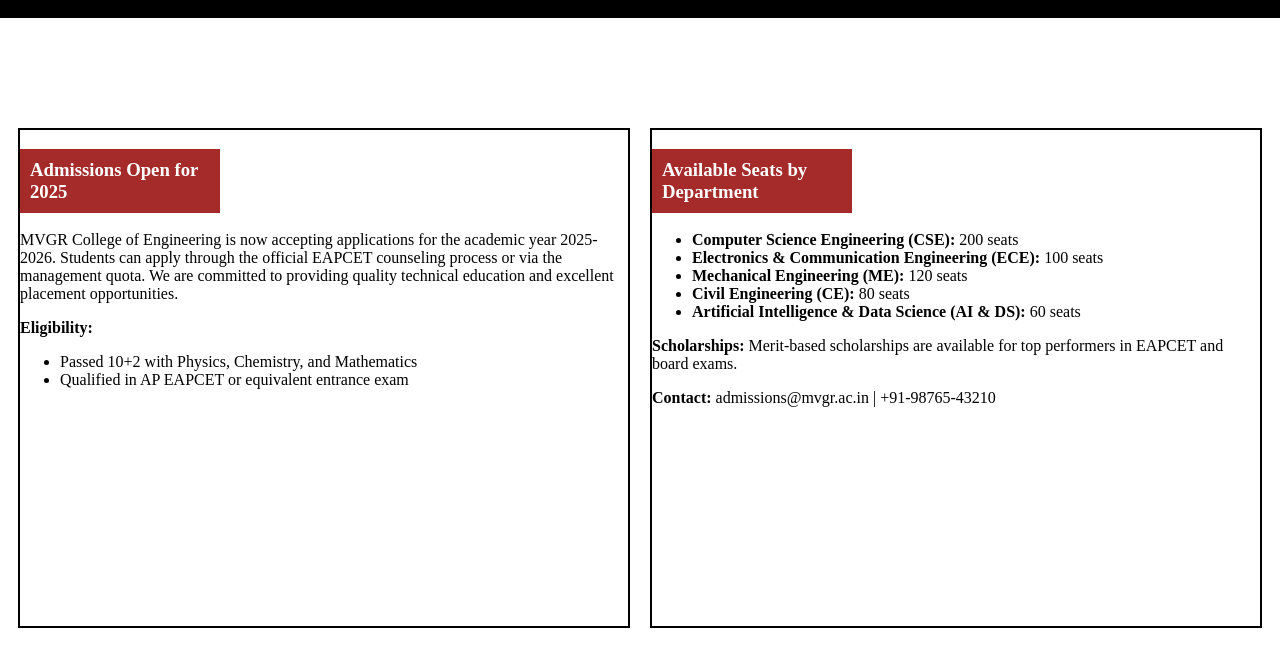
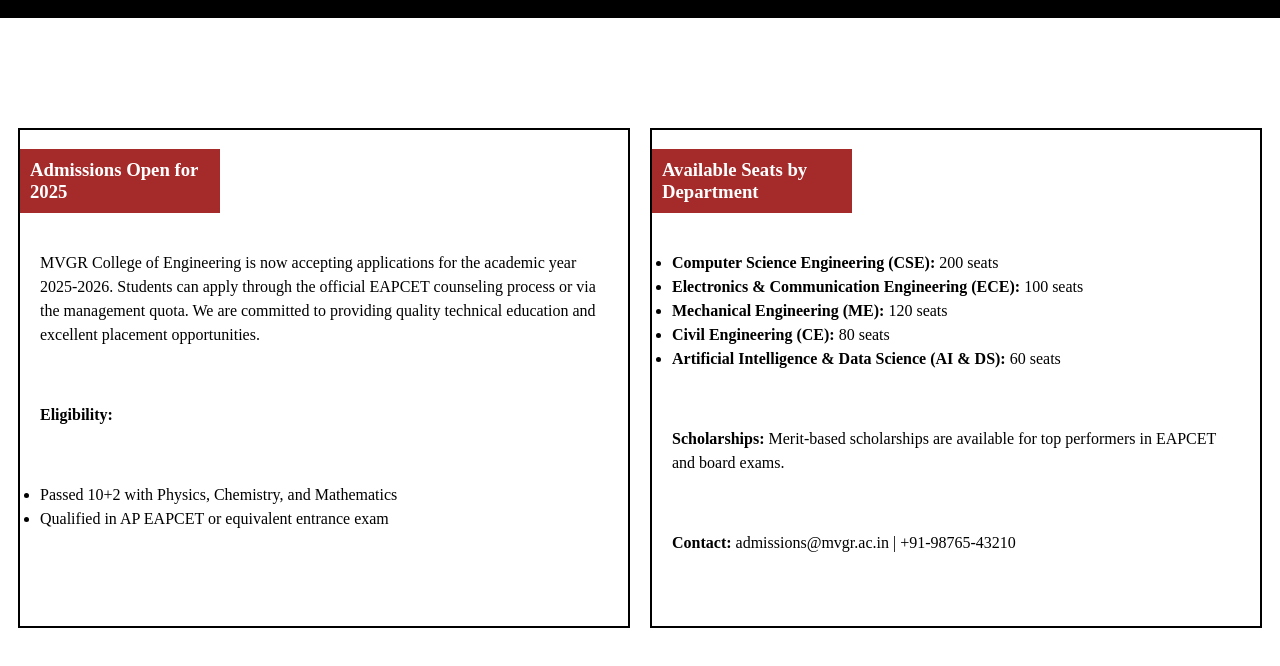
Before and after one commit to praneethmvgr/Round2, a plain HTML site: page admissions.html in a window 1280 px wide. Shown: the part 82-748 px from the top of the page. Drawn offline with Linux system fonts and the light colour scheme.

Commit message:
Update Styles.css

```diff
--- a/Styles.css
+++ b/Styles.css
@@ -85,3 +85,15 @@ h2{
     align-items: center;
     justify-content: center;
 }
+.item p, .item ul {
+    padding: 20px;
+    font-size: 16px;
+    line-height: 1.5;
+}
+.container {
+    flex-wrap: wrap;
+}
+.item {
+    flex: 1;
+    min-width: 300px;
+}
```
